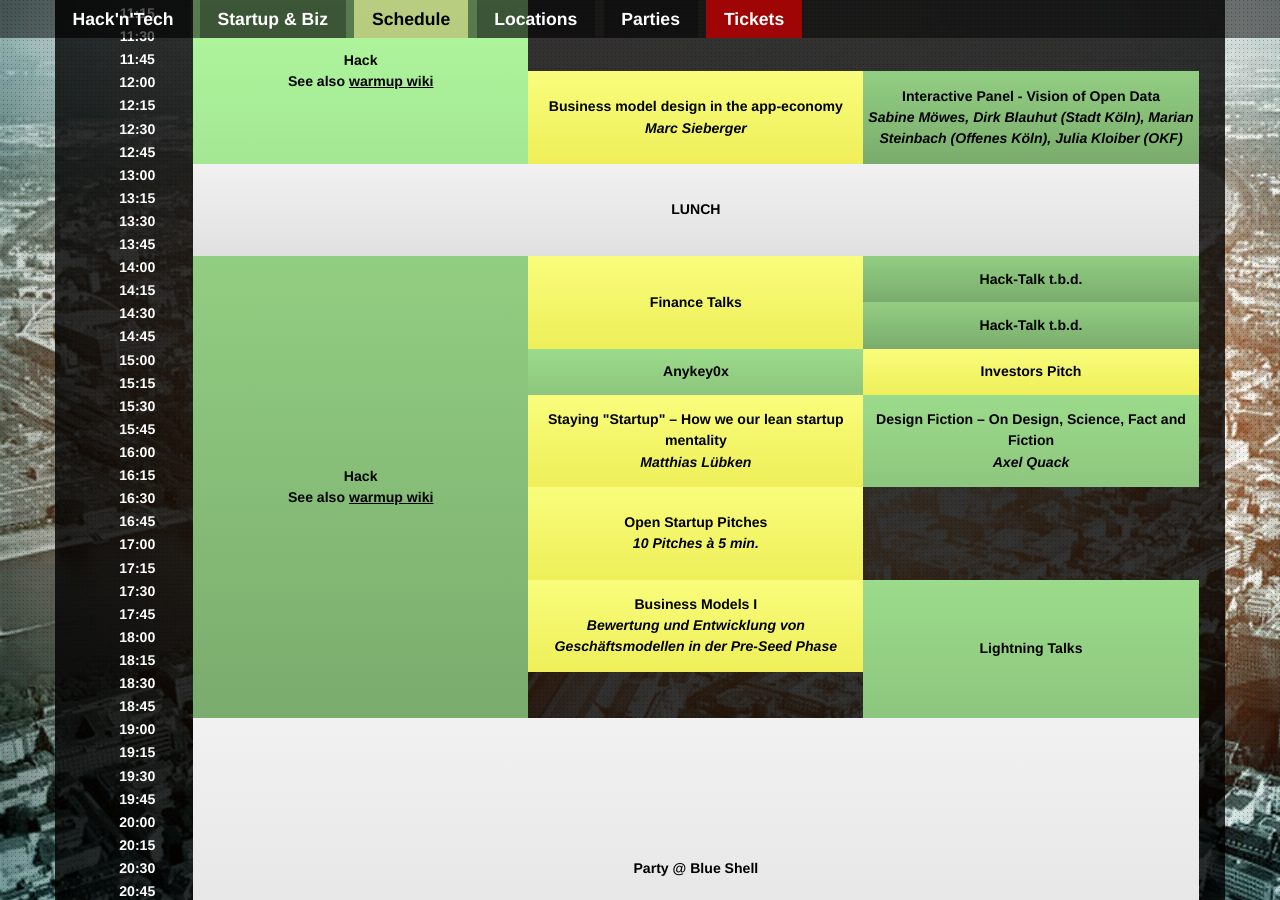
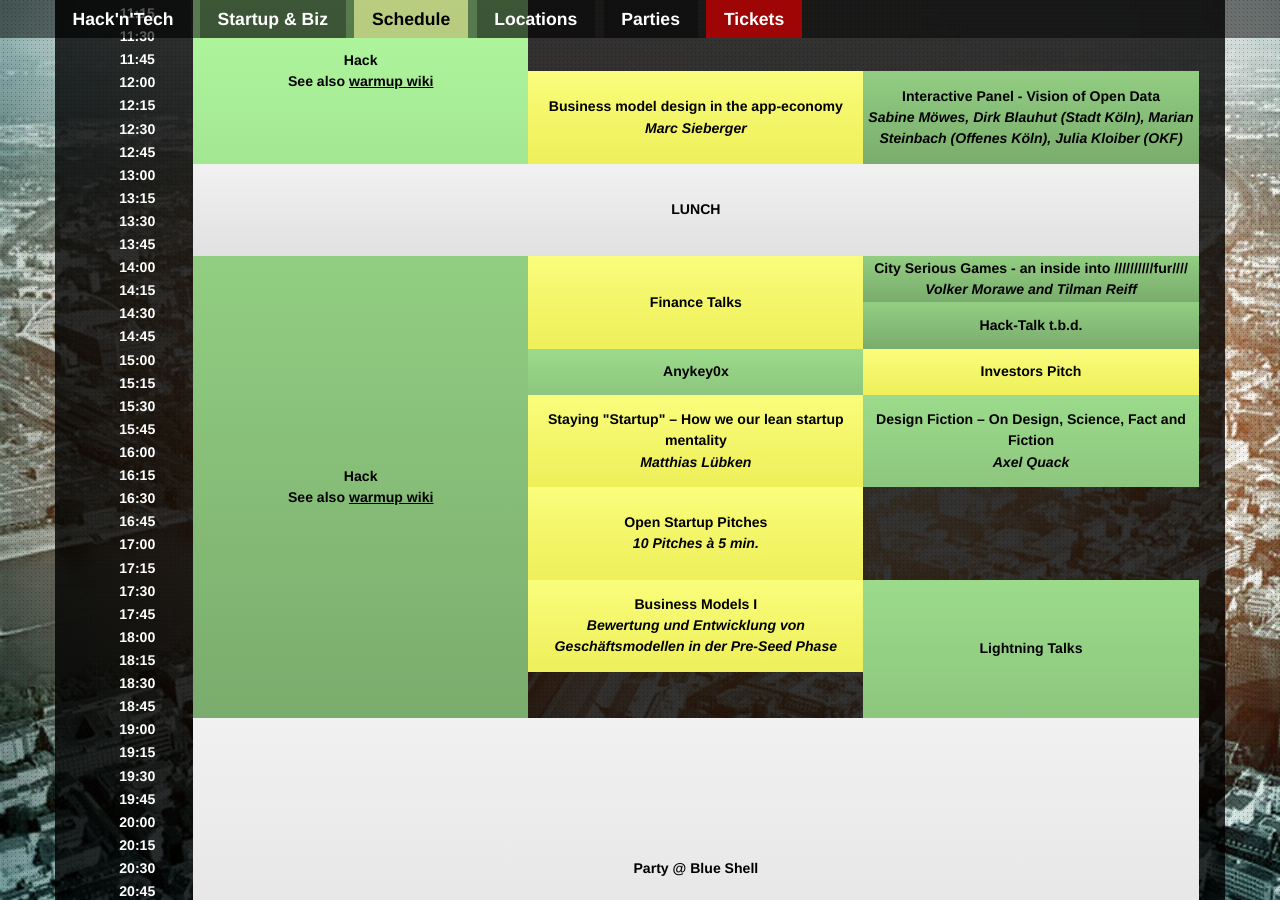
Before and after one commit to InteractiveCologne/interactivecologne.github.com, a Jekyll site: the page built from schedule.html, in a window 1280 px wide and 900 px high, scrolled down 1519 px. Built offline with Jekyll 4.4.1, drawn with Linux system fonts in a browser that asks for light colours; nearby versions of some CDN libraries.

Commit message:
added city serious games

```diff
--- a/schedule.html
+++ b/schedule.html
@@ -289,7 +289,7 @@ layout: default
 					Finance Talks
 				</td>
 				<td rowspan="2" class="hackitself">
-					Hack-Talk t.b.d.
+					City Serious Games - an inside into //////////fur////<br/><em>Volker Morawe and Tilman Reiff</em>
 				</td>
 			</tr>
 			<tr>
```
